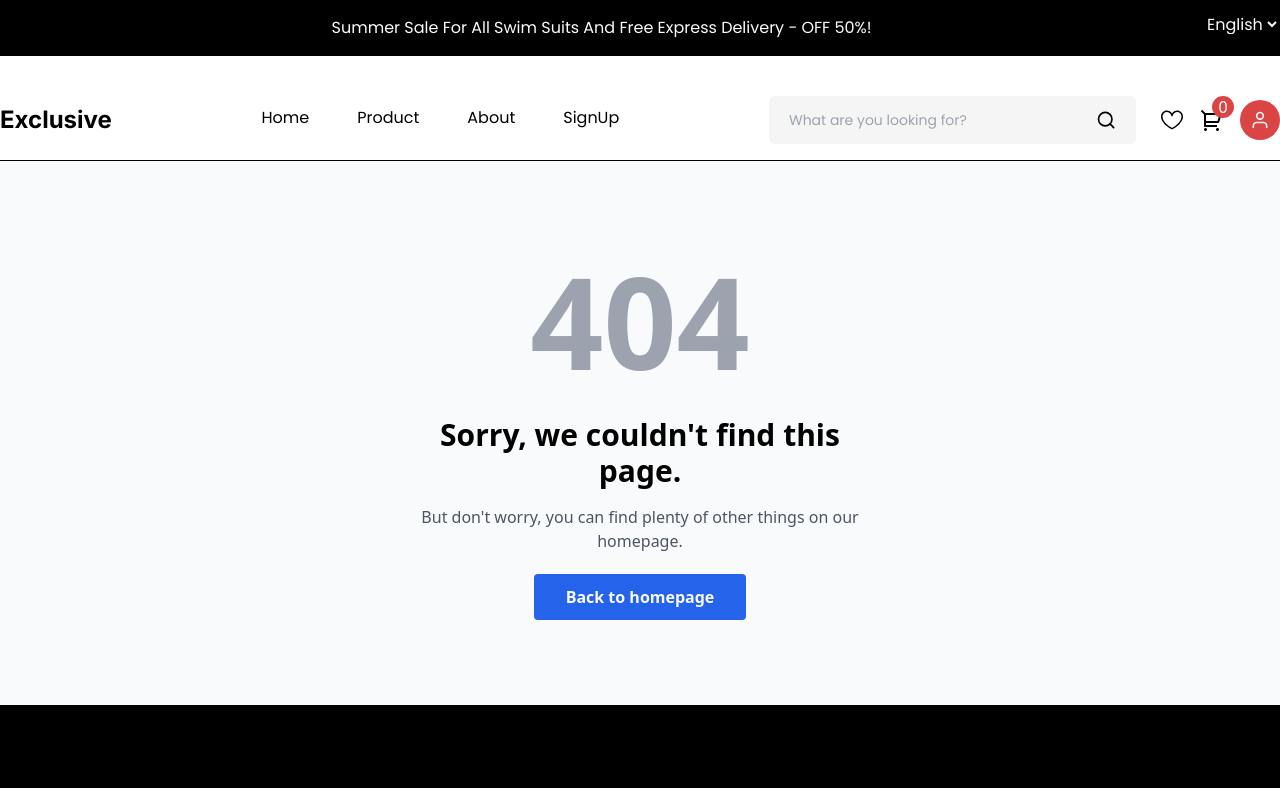
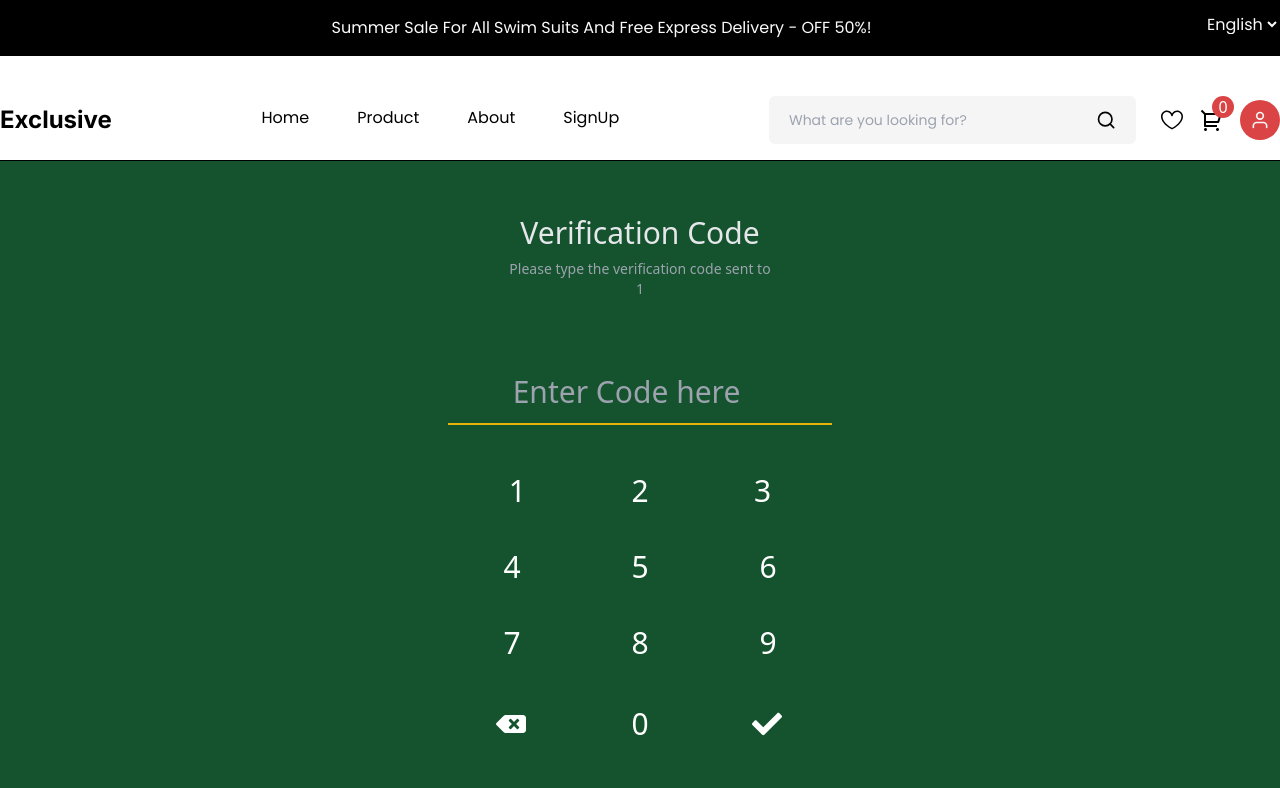
Before and after one commit to Mahmudulislamshuvo/OrebyFontend, a React (Vite) app: page /otp-verify/1 in a window 1280 px wide. Shown: the top 788 px of the page. Built offline with nearby package versions, Linux system fonts and the light colour scheme.

Commit message:
making otpverify page

```diff
--- a/src/App.jsx
+++ b/src/App.jsx
@@ -17,6 +17,7 @@ import AboutPage from "./Pages/AboutPage/AboutPage";
 import ContactUsPage from "./Pages/ContactUsPage/ContactUsPage";
 import SignUp from "./Pages/SignUp/SignUp";
 import ErrorPage from "./Pages/ErrorPage/EroorPage";
+import Otpverify from "./Pages/OtpVerifyPage/Otpverify";
 
 const router = createBrowserRouter(
   createRoutesFromElements(
@@ -36,6 +37,7 @@ const router = createBrowserRouter(
         <Route path="/aboutus" element={<AboutPage />}></Route>
         <Route path="/contactus" element={<ContactUsPage />}></Route>
         <Route path="/signup" element={<SignUp />}></Route>
+        <Route path="/otp-verify/:email" element={<Otpverify />}></Route>
         <Route path="*" element={<ErrorPage />}></Route>
       </Route>
     </Route>,
--- /dev/null
+++ b/src/Pages/OtpVerifyPage/Otpverify.jsx
@@ -0,0 +1,168 @@
+import React, { useState } from "react";
+import { useParams } from "react-router-dom";
+
+const Otpverify = () => {
+  const params = useParams();
+  const [otp, setotp] = useState("");
+
+  //   Keypad numbers handle
+  const HandleKeyNumbers = (e) => {
+    setotp((prev) => {
+      if (otp.length > 4) {
+        console.log("max limit 5");
+        return prev;
+      } else {
+        return prev + e.toString();
+      }
+    });
+  };
+
+  return (
+    <div>
+      {/* <!-- component --> */}
+      <div className="flex h-screen w-screen items-center justify-center bg-green-900">
+        <div className="container h-screen max-w-full overflow-hidden shadow-lg">
+          <div className="flex flex-col">
+            <div className="flex h-48 w-full flex-col justify-center">
+              <div className="block w-full text-center text-3xl text-gray-200">
+                Verification Code
+              </div>
+              <div className="font-base block w-full pt-2 text-center text-sm text-gray-400">
+                Please type the verification code sent to
+                <br />
+                {params.email}
+              </div>
+            </div>
+            <div className="flex h-screen w-full flex-1 items-center justify-center text-white">
+              <div className="h-full px-8 py-1 text-center">
+                <div className="w-full max-w-sm">
+                  <div className="mt-1 flex items-center border-b-2 border-yellow-500 py-2">
+                    <input
+                      className="mr-3 w-full appearance-none border-none bg-transparent px-2 py-1 text-center text-3xl leading-tight text-white focus:outline-none"
+                      type="number"
+                      placeholder="Enter Code here"
+                      value={otp}
+                    />
+                  </div>
+                  <div className="font-base my-10 text-center text-xs">
+                    <div className="px-2">
+                      <div className="flex text-3xl">
+                        <div
+                          onClick={() => HandleKeyNumbers("1")}
+                          className="my-auto w-1/3 cursor-pointer rounded px-2 py-2 hover:bg-green-800"
+                        >
+                          1
+                        </div>
+                        <div
+                          onClick={() => HandleKeyNumbers("2")}
+                          className="my-auto w-1/3 cursor-pointer rounded px-2 py-2 hover:bg-green-800"
+                        >
+                          2
+                        </div>
+                        <div
+                          onClick={() => HandleKeyNumbers("3")}
+                          className="my-auto w-1/3 cursor-pointer rounded px-2 py-2 hover:bg-green-800"
+                        >
+                          3
+                        </div>
+                      </div>
+                    </div>
+                    <div className="px-2 pt-6">
+                      <div className="-mx-2 flex text-3xl">
+                        <div
+                          onClick={() => HandleKeyNumbers("4")}
+                          className="my-auto w-1/3 cursor-pointer rounded px-2 py-2 hover:bg-green-800"
+                        >
+                          4
+                        </div>
+                        <div
+                          onClick={() => HandleKeyNumbers("5")}
+                          className="my-auto w-1/3 cursor-pointer rounded px-2 py-2 hover:bg-green-800"
+                        >
+                          5
+                        </div>
+                        <div
+                          onClick={() => HandleKeyNumbers("6")}
+                          className="my-auto w-1/3 cursor-pointer rounded px-2 py-2 hover:bg-green-800"
+                        >
+                          6
+                        </div>
+                      </div>
+                    </div>
+                    <div className="px-2 pt-6">
+                      <div className="-mx-2 flex text-3xl">
+                        <div
+                          onClick={() => HandleKeyNumbers("7")}
+                          className="my-auto w-1/3 cursor-pointer rounded px-2 py-2 hover:bg-green-800"
+                        >
+                          7
+                        </div>
+                        <div
+                          onClick={() => HandleKeyNumbers("8")}
+                          className="my-auto w-1/3 cursor-pointer rounded px-2 py-2 hover:bg-green-800"
+                        >
+                          8
+                        </div>
+                        <div
+                          onClick={() => HandleKeyNumbers("9")}
+                          className="my-auto w-1/3 cursor-pointer rounded px-2 py-2 hover:bg-green-800"
+                        >
+                          9
+                        </div>
+                      </div>
+                    </div>
+                    <div className="px-2 pt-6">
+                      <div className="-mx-2 flex text-3xl">
+                        <div className="my-auto w-1/3 cursor-pointer rounded px-2 py-2 hover:bg-green-800">
+                          <div className="px-10 py-2">
+                            <svg
+                              stroke="currentColor"
+                              fill="currentColor"
+                              stroke-width="0"
+                              viewBox="0 0 640 512"
+                              height="1em"
+                              width="1em"
+                              xmlns="http://www.w3.org/2000/svg"
+                            >
+                              <path d="M576 64H205.26A63.97 63.97 0 0 0 160 82.75L9.37 233.37c-12.5 12.5-12.5 32.76 0 45.25L160 429.25c12 12 28.28 18.75 45.25 18.75H576c35.35 0 64-28.65 64-64V128c0-35.35-28.65-64-64-64zm-84.69 254.06c6.25 6.25 6.25 16.38 0 22.63l-22.62 22.62c-6.25 6.25-16.38 6.25-22.63 0L384 301.25l-62.06 62.06c-6.25 6.25-16.38 6.25-22.63 0l-22.62-22.62c-6.25-6.25-6.25-16.38 0-22.63L338.75 256l-62.06-62.06c-6.25-6.25-6.25-16.38 0-22.63l22.62-22.62c6.25-6.25 16.38-6.25 22.63 0L384 210.75l62.06-62.06c6.25-6.25 16.38-6.25 22.63 0l22.62 22.62c6.25 6.25 6.25 16.38 0 22.63L429.25 256l62.06 62.06z"></path>
+                            </svg>
+                          </div>
+                        </div>
+                        <div
+                          onClick={() => HandleKeyNumbers("0")}
+                          className="my-auto w-1/3 cursor-pointer rounded px-2 py-2 hover:bg-green-800"
+                        >
+                          0
+                        </div>
+                        <div className="my-auto w-1/3 cursor-pointer rounded px-2 py-2 hover:bg-green-800">
+                          <div className="px-10 py-2">
+                            <svg
+                              stroke="currentColor"
+                              fill="currentColor"
+                              stroke-width="0"
+                              viewBox="0 0 512 512"
+                              height="1em"
+                              width="1em"
+                              xmlns="http://www.w3.org/2000/svg"
+                            >
+                              <path d="M173.898 439.404l-166.4-166.4c-9.997-9.997-9.997-26.206 0-36.204l36.203-36.204c9.997-9.998 26.207-9.998 36.204 0L192 312.69 432.095 72.596c9.997-9.997 26.207-9.997 36.204 0l36.203 36.204c9.997 9.997 9.997 26.206 0 36.204l-294.4 294.401c-9.998 9.997-26.207 9.997-36.204-.001z"></path>
+                            </svg>
+                          </div>
+                        </div>
+                      </div>
+                    </div>
+                  </div>
+                  <a className="cursor-pointer pt-8 text-center text-yellow-500">
+                    Resend Code
+                  </a>
+                </div>
+              </div>
+            </div>
+          </div>
+        </div>
+      </div>
+    </div>
+  );
+};
+
+export default Otpverify;
--- a/src/Pages/SignUp/SignUp.jsx
+++ b/src/Pages/SignUp/SignUp.jsx
@@ -9,6 +9,7 @@ import { SuccessToast } from "../../helpers/Toastify";
 
 const SignUp = () => {
   const [eye, seteye] = useState(false);
+  const [loading, setloading] = useState(false);
   const [signupInfo, setsignupInfo] = useState({
     firstName: "",
     email: "",
@@ -80,6 +81,7 @@ const SignUp = () => {
       alert("Password Mismatched");
       return;
     }
+    setloading(true);
     try {
       const response = await axiosinstance.post("/auth/resgistration", {
         firstName: firstName,
@@ -103,6 +105,7 @@ const SignUp = () => {
         confirmPassword: "",
         agree: null,
       });
+      setloading(false);
       formik.resetForm();
     }
   };
@@ -293,6 +296,11 @@ const SignUp = () => {
                 </div>
 
                 <div className="col-span-6 sm:flex sm:items-center sm:gap-4">
+                  {loading ? (
+                    <button className="inline-block shrink-0 rounded-md border bg-red_DB4444 px-12 py-3 text-sm font-medium text-white transition hover:bg-transparent hover:text-blue-600 focus:outline-none focus:ring active:text-blue-500">
+                      Loading...
+                    </button>
+                  ) : (
                     <button
                       onClick={HandleSignUpBtn}
                       type="submit"
@@ -300,6 +308,8 @@ const SignUp = () => {
                     >
                       Create an account
                     </button>
+                  )}
+
                   <p className="mt-4 font-poppins text-sm text-gray-500 sm:mt-0">
                     Already have an account?
                     <Link
```
Lines whose indentation alone changed are shown as unchanged.
